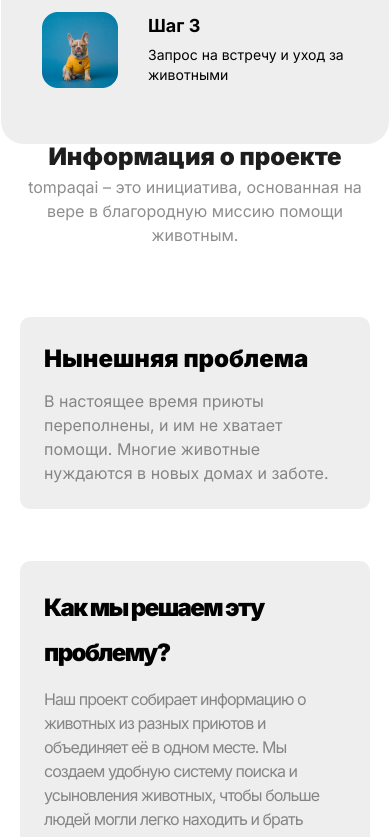
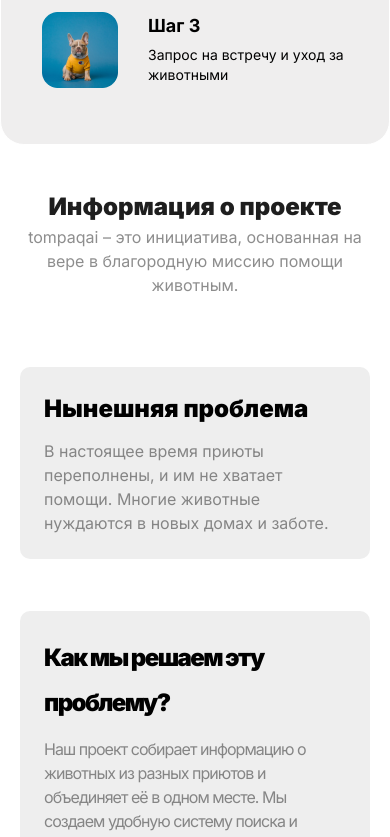
Before and after one commit to 1zzat1lla-Fayzullayev/tompaqai, a React (Vite) app: page / in a window 390 px wide. Shown: the part 940-1777 px from the top of the page. Built offline with nearby package versions, Linux system fonts and the light colour scheme.

Commit message:
change px

```diff
--- a/src/components/InformationProject.tsx
+++ b/src/components/InformationProject.tsx
@@ -4,7 +4,7 @@ function InformationProject() {
 	return (
 		<>
 			<Wrapper>
-				<div className='mt-[400px] lg:mt-[150px] font-Inter mx-[20px] xl:mx-0'>
+				<div className='mt-[450px] lg:mt-[150px] font-Inter mx-[20px] xl:mx-0'>
 					<div className='text-center w-full lg:text-start'>
 						<h2 className='text-[24px] sm:text-[40px] lg:text-[72px] text-[#1E1E1E] font-black'>
 							Информация о проекте
```
